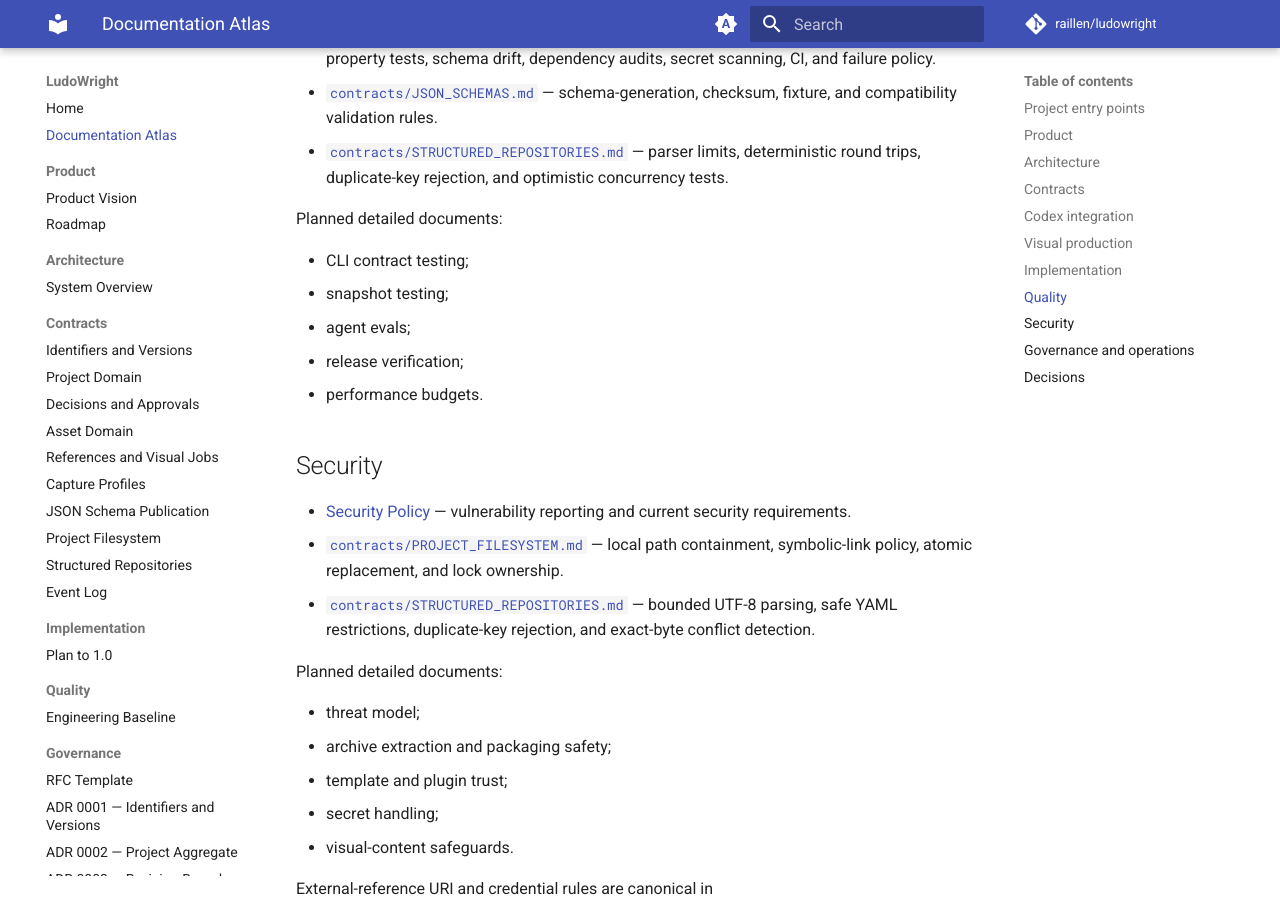
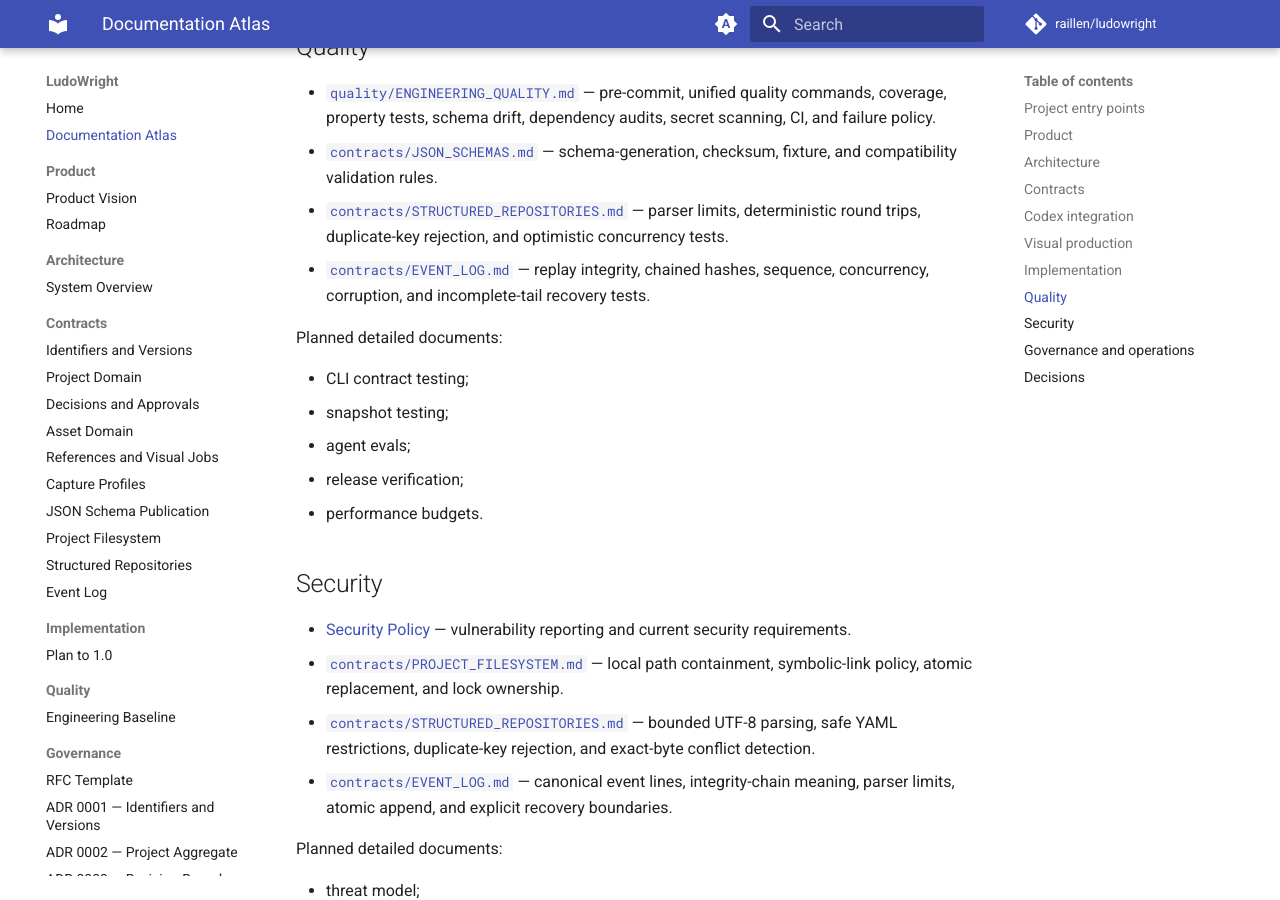
Before and after one commit to raillen/ludowright, an MkDocs documentation site: the page built from docs/ATLAS.md, in a window 1280 px wide and 900 px high, scrolled down 2733 px. Built offline with MkDocs 1.6.1 and Material for MkDocs 9.7.7, drawn with Linux system fonts in a browser that asks for light colours; comment, search, counter and statistics services are not loaded; some of the changed text lies outside the part shown.

Commit message:
Index event-log architecture

```diff
--- a/docs/ATLAS.md
+++ b/docs/ATLAS.md
@@ -31,6 +31,7 @@
 - [`contracts/JSON_SCHEMAS.md`](contracts/JSON_SCHEMAS.md) — generated Draft 2020-12 schemas, registry, fixtures, checksums, drift checking, and compatibility policy.
 - [`contracts/PROJECT_FILESYSTEM.md`](contracts/PROJECT_FILESYSTEM.md) — root discovery, canonical repository paths, symlink rejection, atomic writes, bounded reads, and exclusive locks.
 - [`contracts/STRUCTURED_REPOSITORIES.md`](contracts/STRUCTURED_REPOSITORIES.md) — strict JSON/YAML parsing, canonical serialization, document digests, snapshots, and conflict detection.
+- [`contracts/EVENT_LOG.md`](contracts/EVENT_LOG.md) — immutable events, JSON Lines replay, correlation, causation, sequence, hash chaining, and explicit tail recovery.
 
 Published machine-readable contracts are stored under `schemas/v1/`. The source models live under `src/ludowright/contracts/`.
 
@@ -77,6 +78,7 @@
 - [`quality/ENGINEERING_QUALITY.md`](quality/ENGINEERING_QUALITY.md) — pre-commit, unified quality commands, coverage, property tests, schema drift, dependency audits, secret scanning, CI, and failure policy.
 - [`contracts/JSON_SCHEMAS.md`](contracts/JSON_SCHEMAS.md) — schema-generation, checksum, fixture, and compatibility validation rules.
 - [`contracts/STRUCTURED_REPOSITORIES.md`](contracts/STRUCTURED_REPOSITORIES.md) — parser limits, deterministic round trips, duplicate-key rejection, and optimistic concurrency tests.
+- [`contracts/EVENT_LOG.md`](contracts/EVENT_LOG.md) — replay integrity, chained hashes, sequence, concurrency, corruption, and incomplete-tail recovery tests.
 
 Planned detailed documents:
 
@@ -91,6 +93,7 @@
 - [Security Policy](https://github.com/raillen/ludowright/blob/main/SECURITY.md) — vulnerability reporting and current security requirements.
 - [`contracts/PROJECT_FILESYSTEM.md`](contracts/PROJECT_FILESYSTEM.md) — local path containment, symbolic-link policy, atomic replacement, and lock ownership.
 - [`contracts/STRUCTURED_REPOSITORIES.md`](contracts/STRUCTURED_REPOSITORIES.md) — bounded UTF-8 parsing, safe YAML restrictions, duplicate-key rejection, and exact-byte conflict detection.
+- [`contracts/EVENT_LOG.md`](contracts/EVENT_LOG.md) — canonical event lines, integrity-chain meaning, parser limits, atomic append, and explicit recovery boundaries.
 
 Planned detailed documents:
 
@@ -123,6 +126,7 @@
 
 ## Decisions
 
+- [`decisions/0010-hash-chained-append-only-event-log.md`](decisions/0010-hash-chained-append-only-event-log.md) — accepted canonical JSON Lines events, correlation, causation, contiguous replay, chained SHA-256 integrity, atomic append, and explicit tail recovery.
 - [`decisions/0009-canonical-structured-document-repositories.md`](decisions/0009-canonical-structured-document-repositories.md) — accepted strict JSON/YAML loaders, deterministic serialization, exact-byte snapshots, locks, and optimistic digest conflicts.
 - [`decisions/0008-safe-project-filesystem-boundary.md`](decisions/0008-safe-project-filesystem-boundary.md) — accepted canonical relative paths, symlink denial, atomic file replacement, bounded reads, and exclusive project locks.
 - [`decisions/0007-generated-versioned-json-schemas.md`](decisions/0007-generated-versioned-json-schemas.md) — accepted strict Pydantic adapters, checked-in generated schemas, fixtures, checksum manifest, and drift enforcement.
```
